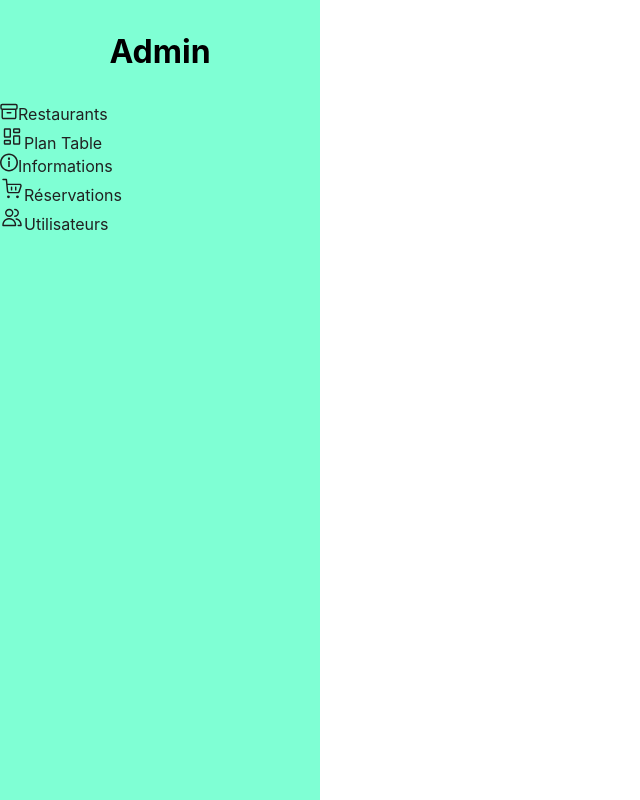
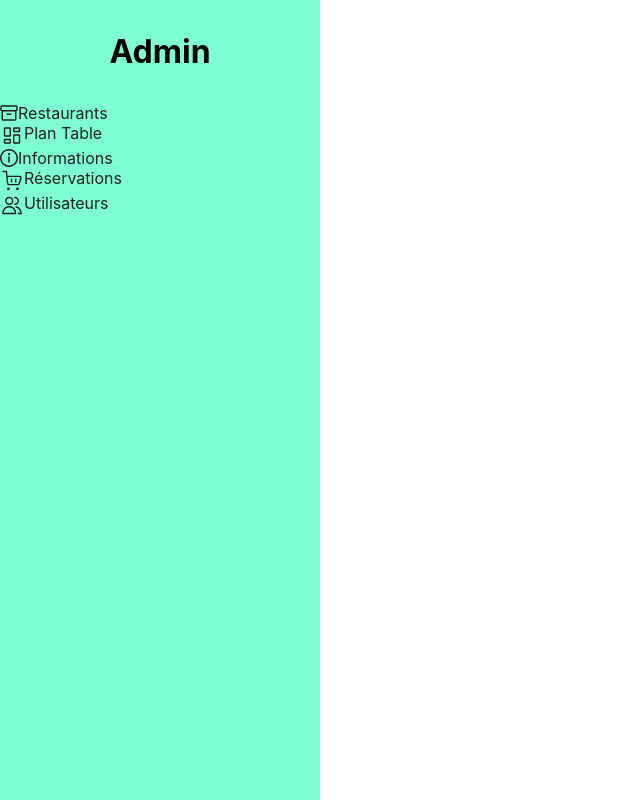
Before and after one commit to SarahOtmane/backOfficeResto, a React (Create React App) app: page /admin/restaurants in a window 1280 px wide. Shown: the whole page, without its empty margins (0-640 px from the left). Built offline with nearby package versions, Linux system fonts and the light colour scheme.

Commit message:
add classes

```diff
--- a/src/components/LienMenu.js
+++ b/src/components/LienMenu.js
@@ -4,7 +4,7 @@
 export default function LienMenu({lien, text, svg}){
 
     return(
-        <a href={lien} className="lienNavigation">
+        <a href={lien} className="lienNavigation row">
             <img src={svg} alt='icon' />
             <span>{text}</span>
         </a>
```
